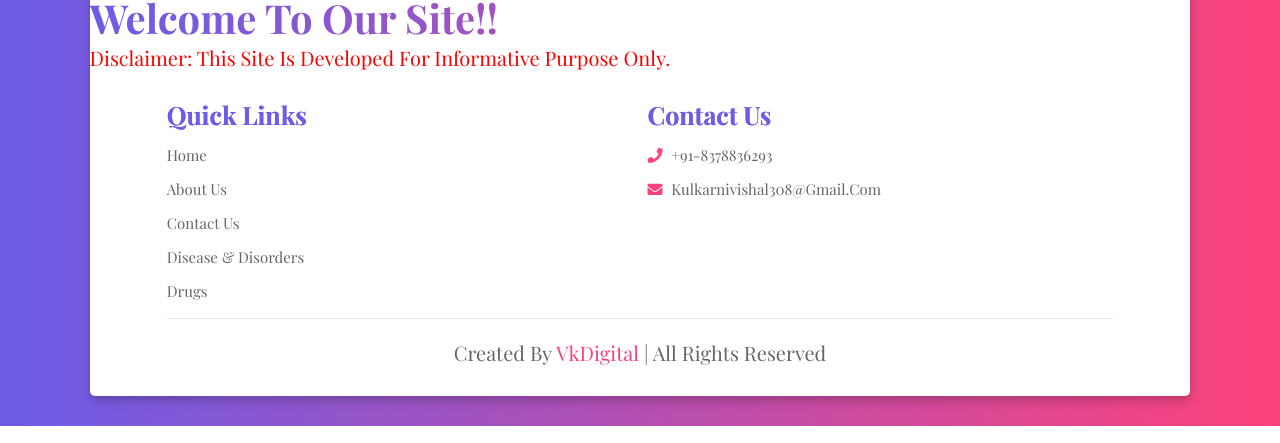
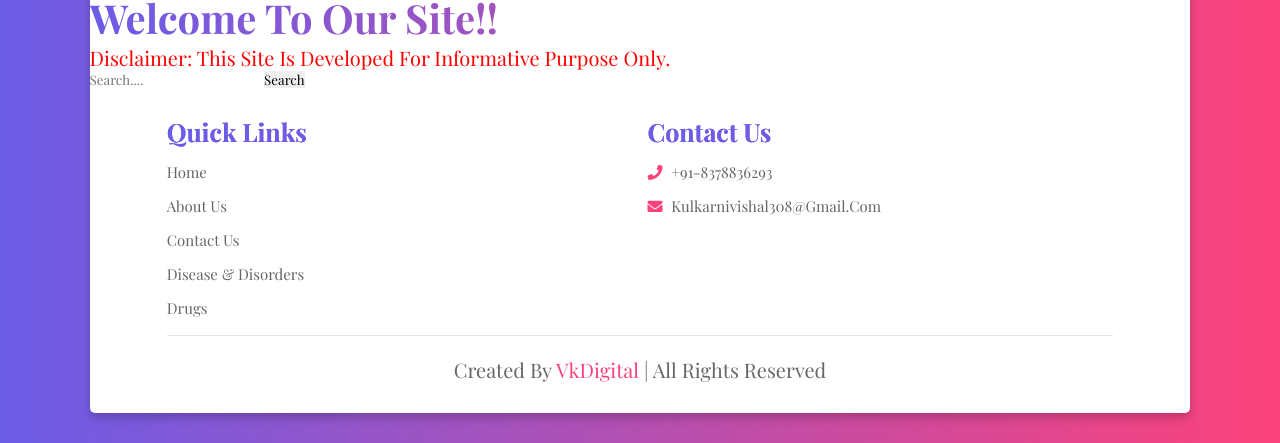
Before and after one commit to VkDigital29/Alles-Drogen, a plain HTML site: page index.html in a window 1280 px wide. Shown: the part 476-919 px from the top of the page. Drawn offline with nearby package versions, Linux system fonts and the light colour scheme.

Commit message:
Update index.html

```diff
--- a/index.html
+++ b/index.html
@@ -40,6 +40,10 @@
     <img src="img/Logo.webp" width="100%" alt="logo">
     <h3>Welcome To Our Site!!</h3>
     <p class="disclaimer">Disclaimer: This Site Is Developed For Informative Purpose Only.</p>
+	    <form action="" method="get">
+		    <input type="text" Placeholder="Search...." autocomplete="off">
+		    <button>Search</button>
+	    </form>
 <!--footer section-->
 <section class="footer">
 
```
